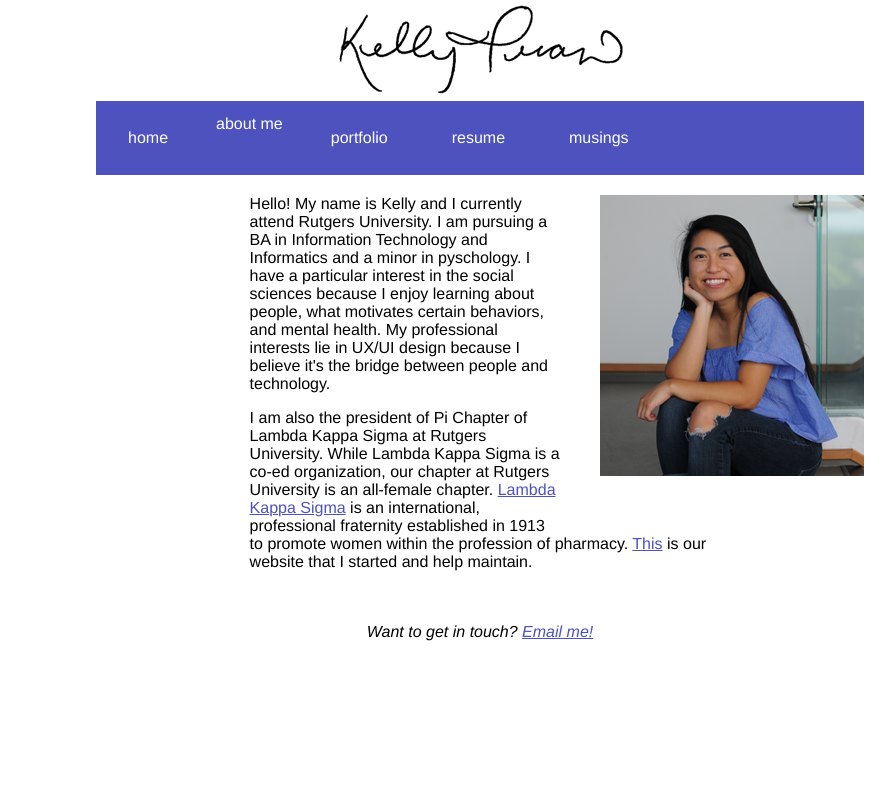
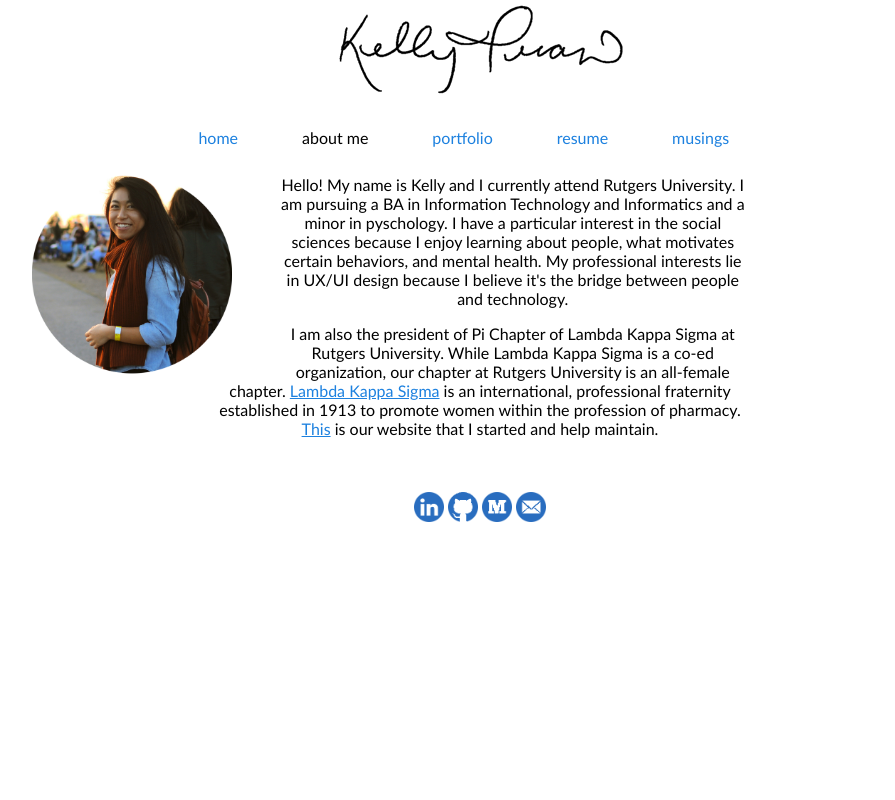
Before and after one commit to trellykan/trellykan.github.io, a PHP site: page /about.html in a window 1280 px wide. Shown: the whole page, without its empty margins (160-1055 px from the left). Run offline with PHP 8.4, Linux system fonts and the light colour scheme.

Commit message:
12/14/17

```diff
--- a/about.html
+++ b/about.html
@@ -13,17 +13,18 @@
 		</header>
 		<nav>
 			<ul>
-				<li><a href ="index.html" class="button">home</a></li>
-				<li>about me</li>
-				<li><a href="portfolio.html" class="button">portfolio</a></li>
-				<li><a href="resume.html" class="button">resume</a></li>
-				<li><a href="musings.html" class="button">musings</a></li>
+				<li><a href="index.html">home</a></li>
+				<li><a href="about.html"><font color="black">about me</font></a></li>
+				<li><a href="portfolio.html">portfolio</a></li>
+				<li><a href="resume.html">resume</a></li>
+				<li><a href="musings.html">musings</a></li>
 			</ul>
 		</nav>
 		<main>
 			<div class="bioimg">
-				<img src="media/me.png" alt="Me">
+				<img src="media/circleme.png" height="200px" width="200px" alt="Me">
 			</div>
+			<div >
 			<p>Hello! My name is Kelly and I currently attend Rutgers University. I am pursuing a BA in Information Technology
 				and Informatics and a minor in pyschology. I have a particular interest in the social sciences because I enjoy
 				learning about people, what motivates certain behaviors, and mental health. My professional interests lie in UX/UI
@@ -33,12 +34,20 @@
 				is a co-ed organization, our chapter at Rutgers University is an all-female chapter.
 				<a href="http://lks.org" target="_blank">Lambda Kappa Sigma</a> is an international, professional fraternity established in 1913 to promote women within the profession of pharmacy. <a href="http://rutgerslks.wixsite.com/home" target="_blank">This</a> is our website that I started and help maintain.
 			</p>
+		</div>
 			<br>
 		</main>
 		<br>
 		<footer>
 			<address>
-				Want to get in touch? <a href="mailto:knt35@scarletmail.rutgers.edu">Email me!</a>
+				<a href="https://www.linkedin.com/in/kellyntran/" target="_blank"><img src="media/social icons/linkedin.png"
+					height="30px" width="30px"></a>
+				<a href="https://github.com/trellykan" target="_blank"><img src="media/social icons/github.png"
+					height="30px" width="30px"></a>
+				<a href="https://medium.com/@trellykan" target="_blank"><img src="media/social icons/medium.png"
+					height="30px" width="30px"></a>
+				<a class="contact" href="mailto:knt35@scarletmail.rutgers.edu"><img src="media/social icons/mail.png"
+					height="30px" width="30px"></a>
 			</address>
 		</footer>
 	</body>
--- a/mystyle.css
+++ b/mystyle.css
@@ -22,18 +22,18 @@ html {
 body {
 
     background-color: white;
-  	font-family: Helvetica, Arial, Sans-Serif;
+  	font-family: Trebuchet MS, Helvetica, sans-serif;
   	float: none;
   	text-align: center;
   	height: 100%;
-  	width: 60%;
-  	padding-right: 20%;
-  	padding-left: 20%;
+  	width: 70%;
+  	padding-right: 15%;
+  	padding-left: 15%;
 
 }
 
 a {
-	color:  #4d52be;
+	color:  #1d81df;
 }
 
 .contact {
@@ -41,7 +41,7 @@ a {
 }
 
 h1, h2, h3, h4, h5 {
-    color: #4d52be;
+    color: #1d81df;
     margin-left: 0px;
     margin-top: 0px;
     margin-bottom: 0px;
@@ -62,31 +62,16 @@ div p {
 	text-align: center;
 }
 
-/*
-
-div ul{
-	margin-top: 0px;
-	margin-bottom: 0px;
-	font-size: 14px;
-	text-align: left;
-	padding-right: 20%;
-	padding-left: 20%;
-	width:60%;
-}
-
-*/
 
 .bioimg {
-	float: right;
-	padding-left: 5%;
-	padding-bottom: 5%;
-	margin-bottom: 0px;
+	float: left;
+	padding-right: 5%;
 
 }
 
 
 strong {
-	color:  #4d52be;
+	color:  #1d81df;
 }
 
 p {
@@ -111,23 +96,24 @@ p {
 
 
 nav {
-	margin-bottom: 20px;
-	float: none;
+	margin-right: 15%;
+	margin-left: 15%;
 	text-decoration: none;
+	color: #1d81df;
 }
 
 nav ul {
     list-style-type: none;
-    margin: 0;
-    padding: 0;
+    margin: 0px;
+    padding: 0px;
     overflow: hidden;
-    background-color: #4d52be;
+    color: #1d81df;
 }
 
 nav li {
 	float: left;
     display: block;
-    color: white;
+    color: #1d81df;
     text-align: center;
     padding: 14px 16px;
     text-decoration: none;
@@ -136,22 +122,16 @@ nav li {
 nav li a {
 	float: left;
     display: block;
-    color: white;
+    color: #1d81df;
     text-align: center;
     padding: 14px 16px;
     text-decoration: none;
 }
 
 nav li a:hover {
-	background-color: white;
-	color: #4d52be;
-}
-
-nav ul li a:active {
-	background-color: white;
-	color: #4d52be;
+	color: grey;
 }
 
 nav ul li a:visited {
-    color:  white;
+    color:  #1d81df;
 }
```
Also changed, not shown: index.html (+13 -6 lines), musings.html (+13 -6 lines), portfolio.html (+13 -37 lines), resume.html (+13 -6 lines), media/circleme.png (added), media/social icons/close-envelope.png (added), media/social icons/github(1).png (added), media/social icons/github-logo.png (added), media/social icons/github.png (added), media/social icons/linkedin-logo.png (added), media/social icons/linkedin.png (added), media/social icons/mail.png (added), media/social icons/medium-size.png (added), media/social icons/medium.png (added), 2 other files.
